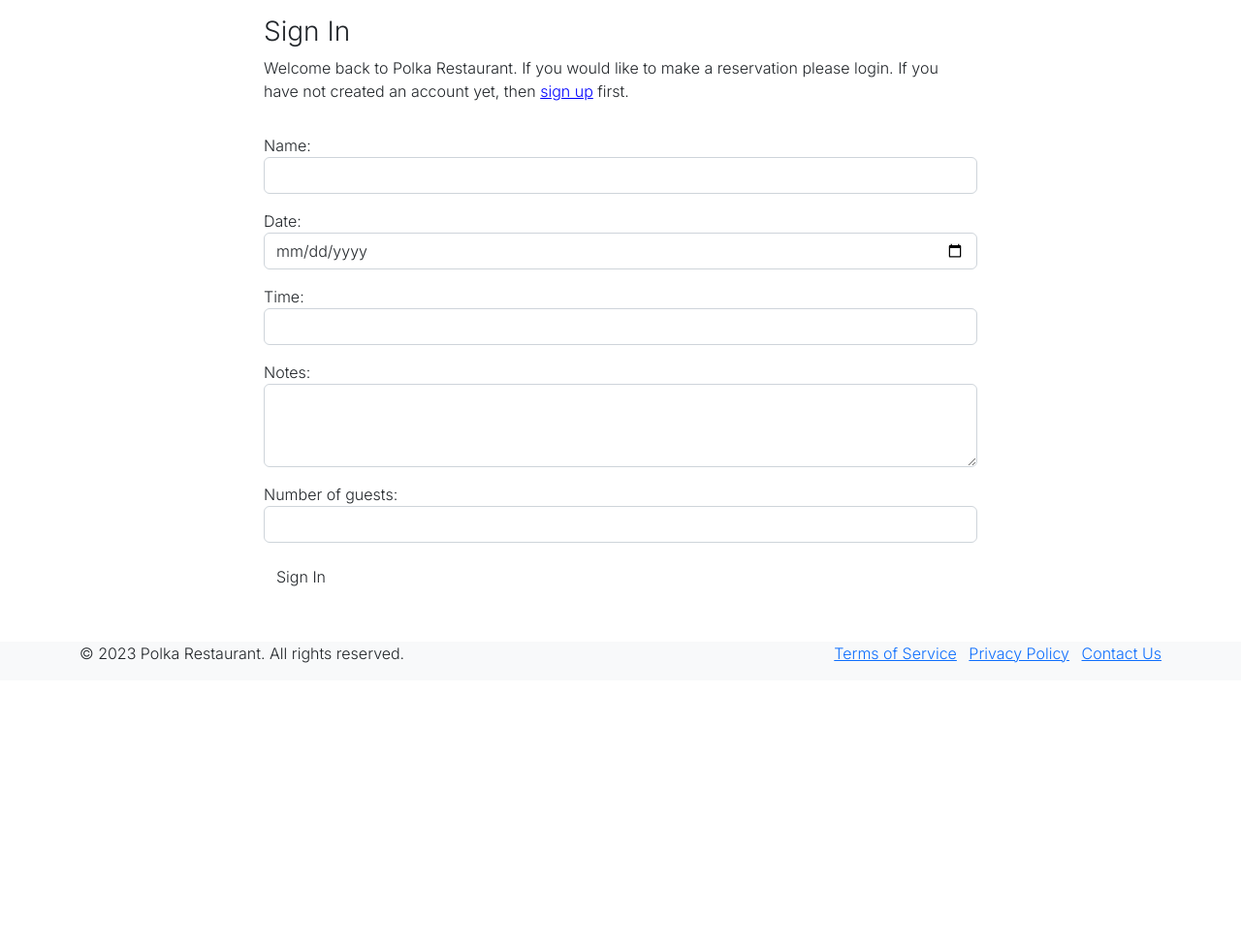
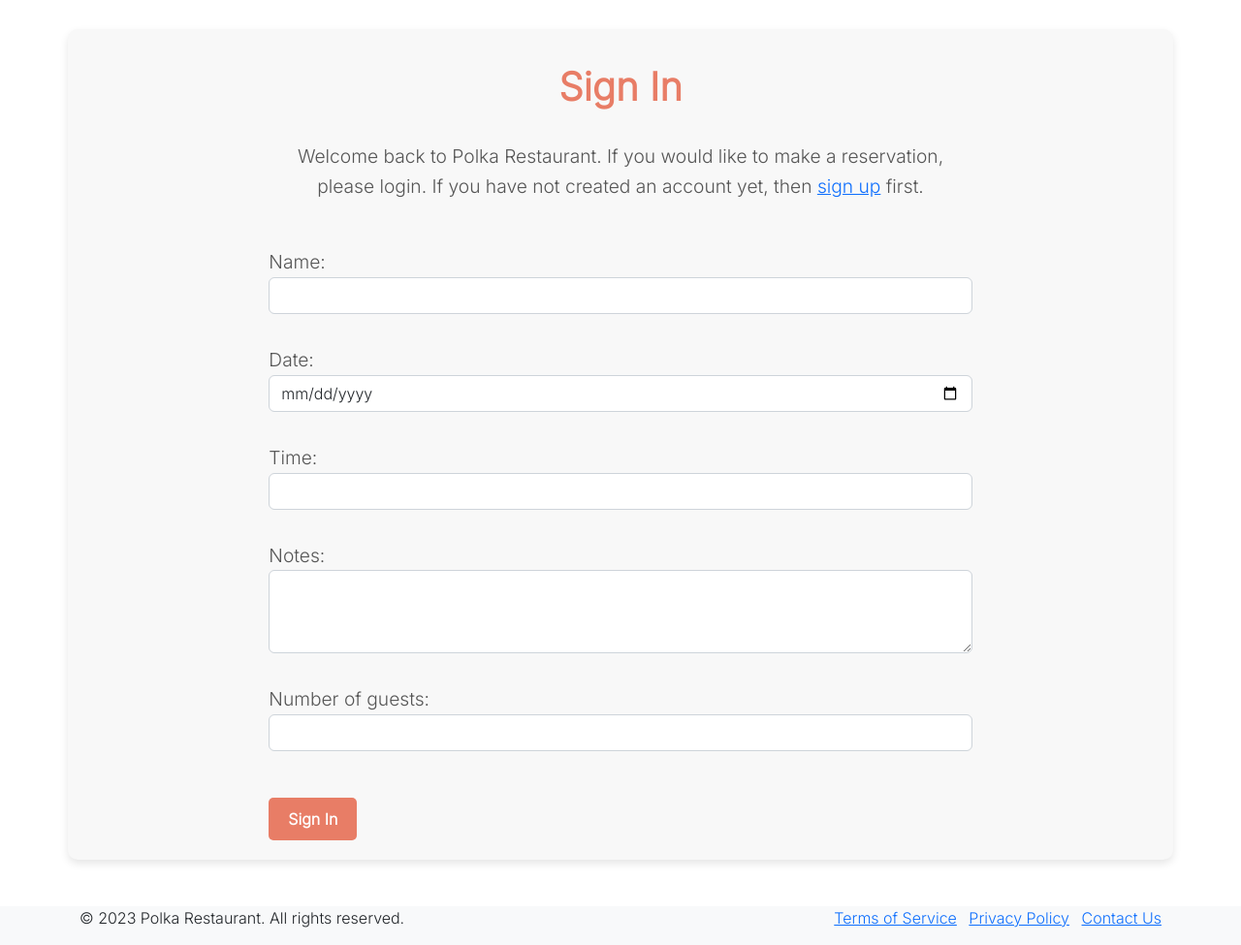
Before and after one commit to aleksandrasucho/polish-restaurant, a Django app: template templates/account/login.html in a window 1280 px wide. Shown: the part 88-1063 px from the top of the page at 97% size. Before the commit the page ends 772 px from the top, so only its background shows below. Run offline with Django 3.2, Linux system fonts and the light colour scheme; tables that the repository leaves empty hold one stand-in row (values such as "Sample post"); the template is opened without the code that fills it: values that come from a table or form of the project are taken from there, most other values are stand-ins (such as "Sample title", 1, 10 or a date in 2020); some libraries are stand-ins or nearby versions; some web fonts are replaced.

Commit message:
Add basic styling to login.html

```diff
--- a/static/css/base.css
+++ b/static/css/base.css
@@ -183,3 +183,46 @@ body {
     color: #555;
     margin-bottom: 1rem;
   }
+
+/* Container Styling for Sign-In Page */
+.sign-in-container {
+    background-color: #f8f8f8;
+    border-radius: 10px;
+    box-shadow: 0 4px 8px rgba(0, 0, 0, 0.1);
+    padding: 20px;
+    margin-top: 30px;
+}
+
+.sign-in-container h3 {
+    color: #e87d66;
+    font-size: 2.5rem;
+    font-weight: 700;
+    margin-bottom: 2rem;
+}
+
+.sign-in-container p {
+    color: #555;
+    font-size: 1.2rem;
+    font-weight: 400;
+    line-height: 1.6;
+    margin-bottom: 2rem;
+}
+
+.sign-in-container a.text-primary {
+    color: #007bff;
+}
+
+.sign-in-container .btn-primary {
+    background-color: #e87d66;
+    color: white;
+    font-weight: 600;
+    border: none;
+    padding: 10px 20px;
+    border-radius: 5px;
+    text-decoration: none;
+    transition: background-color 0.3s ease;
+}
+
+.sign-in-container .btn-primary:hover {
+    background-color: #a03622;
+}
--- a/templates/account/login.html
+++ b/templates/account/login.html
@@ -7,14 +7,14 @@
 
 {% block content %}
 
-<div class="container">
+<div class="container sign-in-container">
     <div class="row">
         <div class="col-md-8 mt-3 offset-md-2">
-            <h3>{% trans "Sign In" %}</h3>
-            <p>
+            <h3 class="text-center">{% trans "Sign In" %}</h3>
+            <p class="text-center">
                 Welcome back to Polka Restaurant.
-                If you would like to make a reservation please login. If you have not created an account yet, then
-                <a href="{{ signup_url }}" style="color: blue;">sign up</a> first.
+                If you would like to make a reservation, please login. If you have not created an account yet, then
+                <a href="{{ signup_url }}" class="text-primary">sign up</a> first.
             </p>
         </div>
     </div>
@@ -26,9 +26,10 @@
                 {% if redirect_field_value %}
                 <input type="hidden" name="{{ redirect_field_name }}" value="{{ redirect_field_value }}" />
                 {% endif %}
-                <button class="btn btn-signup right" type="submit">{% trans "Sign In" %}</button>
+                <button class="btn btn-primary btn-block mt-3" type="submit">{% trans "Sign In" %}</button>
             </form>
         </div>
     </div>
 </div>
+
 {% endblock %}
```
